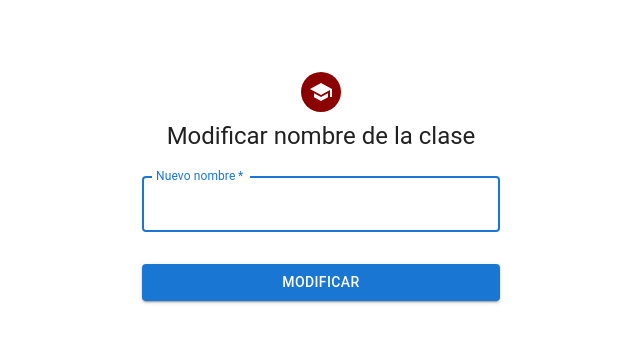
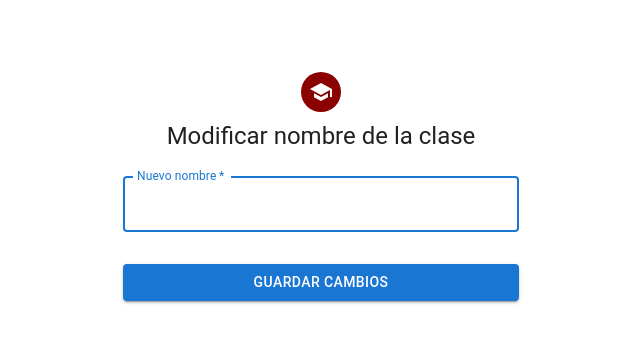
Before and after one commit to pablocrv12/vm-node-red, a React (Vite) app: page /clase/1/modificar in a window 1280 px wide. Shown: the top 342 px of the page, without its empty margins (319-959 px from the left). Built offline with nearby package versions, Linux system fonts and the light colour scheme; no server answers.

Commit message:
last functional version

```diff
--- a/src/components/Clase.jsx
+++ b/src/components/Clase.jsx
@@ -203,18 +203,19 @@ const Clase = () => {
                     <Col md={6} style={{ textAlign: 'center' }}>
                     {userRole === 'student' && (
                                     <div>
-                                        <h3>Tus flujos de trabajo:</h3>
-                                        <Button onClick={handleMisFlowsClase}>Mis Flows</Button>
+                                        <h3>Aquí podrás ver los flujos de trabajo compartidos por el profesor de la clase:</h3>
+                                        <Button onClick={handleMisFlowsClase}>Flujos</Button>
 
                                     </div>
                                 )}
                                 {userRole === 'professor' && (
                                     <div>
                             <h1 style={{ textAlign: 'center', fontWeight: 'bold' }}>Edita tu clase</h1>
-                            <Button onClick={handleModificar}>Modificar</Button>
+                            <Button onClick={handleModificar}>Guardar cambios</Button>
                             <h1 style={{ textAlign: 'center', fontWeight: 'bold', marginTop : '80px' }}>Flujos de trabajo</h1>
-                            <h2 style={{ textAlign: 'center' }}>Aquí puedes ver los flujos de trabajo subidos por alumnos</h2>
-                                        <Button onClick={handleViewFlows}>Ver Flows</Button>
+                            <h2 style={{ textAlign: 'center' }}>Aquí puedes publicar flujos en tus clases o ver los flujos de los alumnos</h2>
+                                        <Button onClick={handleViewFlows} style={{ marginRight: '50px' }}>Ver Flujos</Button>
+                                        <Button onClick={handleSubirFlows}>Publicar Flujo</Button>
                                     </div>
                                 )}
 
--- a/src/components/misflows.jsx
+++ b/src/components/misflows.jsx
@@ -15,7 +15,7 @@ const MisFlows = () => {
     useEffect(() => {
         const token = localStorage.getItem('token');
         if (token) {
-            axios.get(`http://localhost:3000/api/v1/class/${classId}/flowsStudent`, {
+            axios.get(`http://localhost:3000/api/v1/class/${classId}/flows`, {
                 headers: { Authorization: `${token}` }
             })
             .then(response => {
--- a/src/components/modificarClase.jsx
+++ b/src/components/modificarClase.jsx
@@ -98,7 +98,7 @@ const ModificarClase = () => {
                             variant="contained"
                             sx={{ mt: 3, mb: 2 }}
                         >
-                            Modificar
+                            Guardar cambios
                         </Button>
                     </Box>
                 </Box>
```
